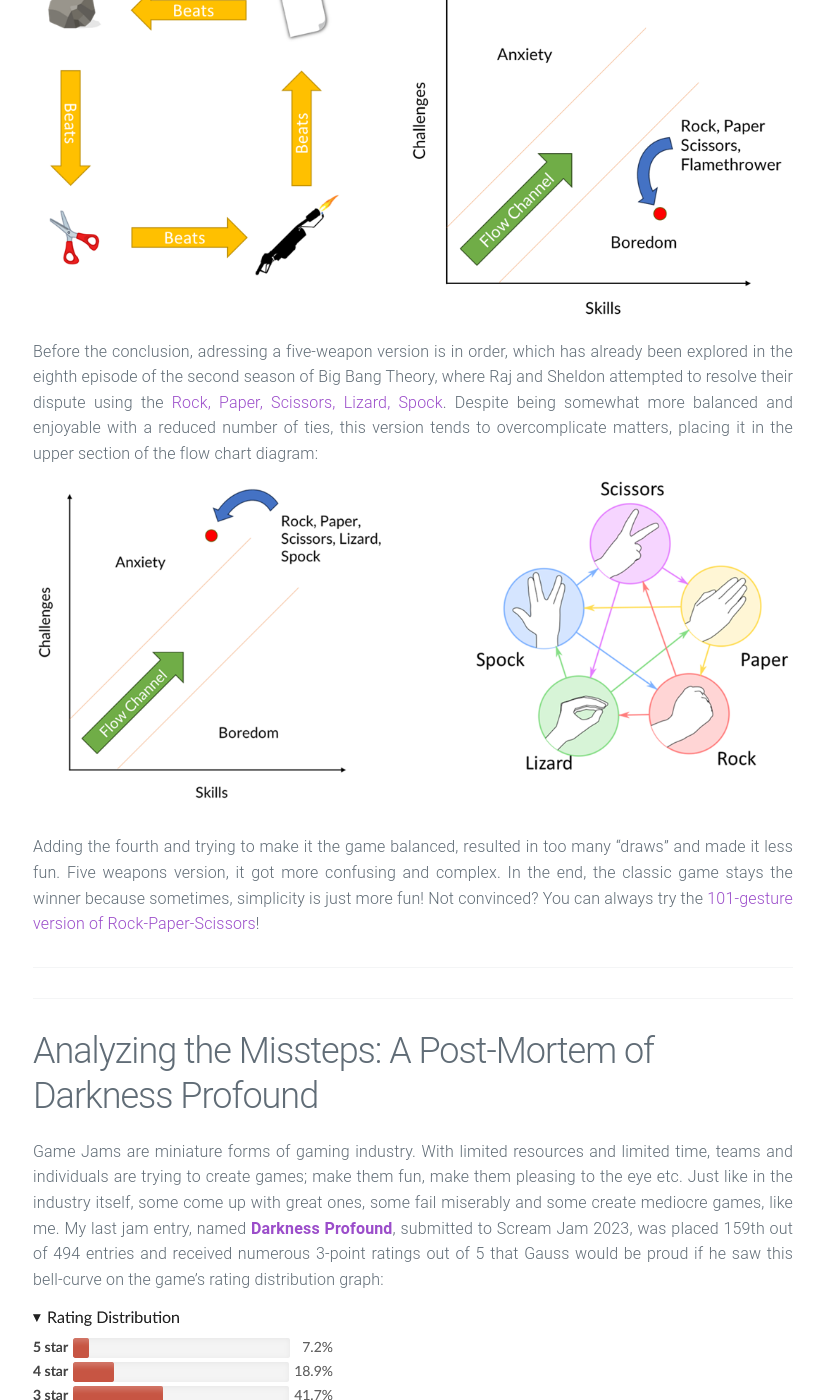
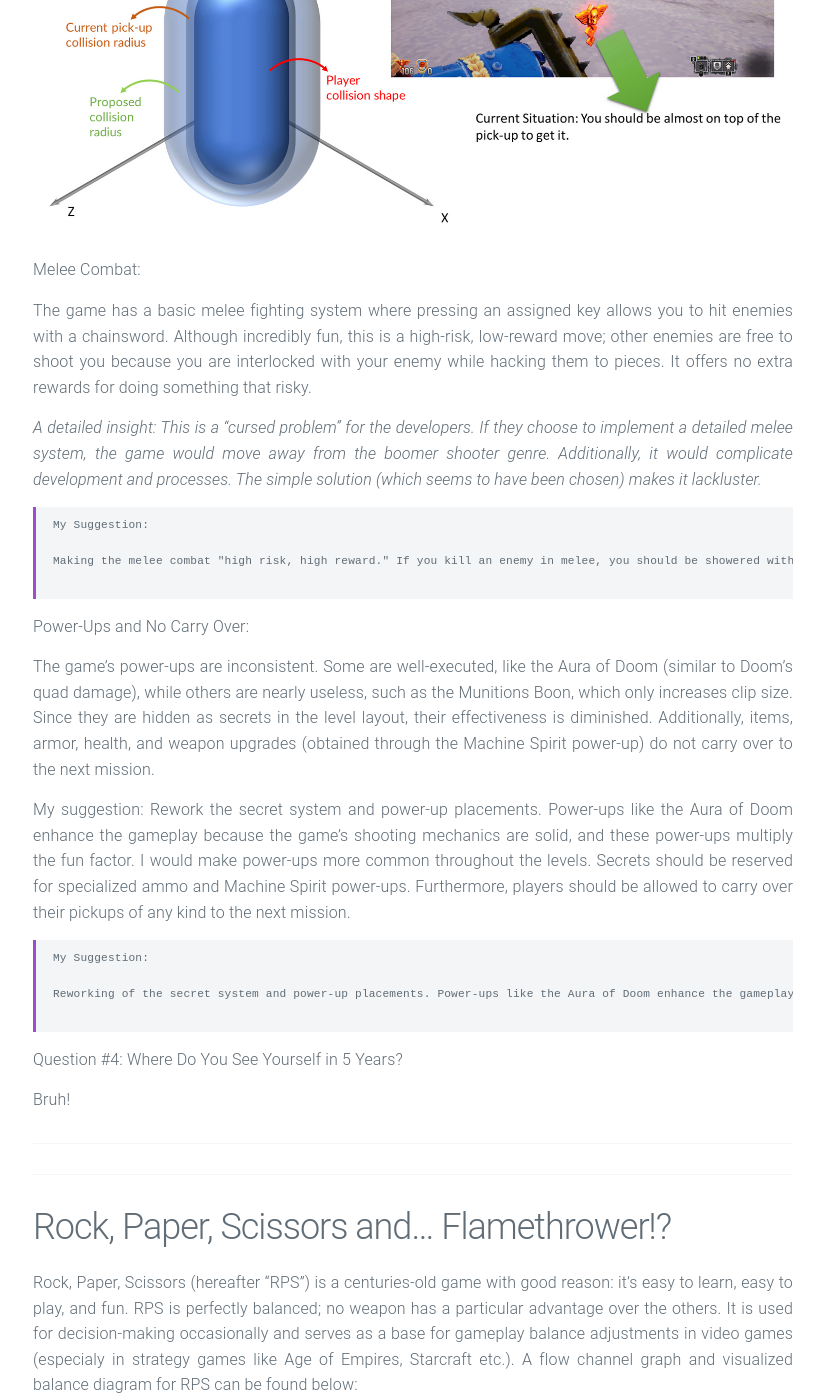
Before and after one commit to haliltuncerkaya/haliltuncerkaya.github.io, a Jekyll site: the page built from blog.md, in a window 1280 px wide and 1400 px high, scrolled down 2749 px. Shown: the whole window, without its empty margins (227-1051 px from the left). Built offline with Jekyll 4.4.1, drawn with Linux system fonts in a browser that asks for light colours; some of the changed text lies outside the part shown.

Commit message:
New blog entry

````diff
--- a/blog.md
+++ b/blog.md
@@ -36,19 +36,98 @@ permalink: /blog/
 
 <nav>
     <ul>
-		<li><a href="#section1">Rock, Paper, Scissors and… Flamethrower!?</a></li>
-        <li><a href="#section2">Analyzing the Missteps: A Post-Mortem of Darkness Profound</a></li>
-		<li><a href="#section3">Game Design Breakdown of World of Goo</a></li>
-        <li><a href="#section4">Beyond Difficulty: Examining the GTA:Vice City's Demolition Man</a></li>
-        <li><a href="#section5">A Look to The Troop's Accuracy Mechanics</a></li>
-		<li><a href="#section6">Player's Frustration, Designer's Insight</a></li>
-		<li><a href="#section7">Notes from Game Jams</a></li>
+		<li><a href="#mockInt1">Self Game Design Interview #1</a></li>
+		<li><a href="#rpsf">Rock, Paper, Scissors and… Flamethrower!?</a></li>
+        <li><a href="#dp_mortem">Analyzing the Missteps: A Post-Mortem of Darkness Profound</a></li>
+		<li><a href="#goo">Game Design Breakdown of World of Goo</a></li>
+        <li><a href="#demoman">Beyond Difficulty: Examining the GTA:Vice City's Demolition Man</a></li>
+        <li><a href="#datroop">A Look to The Troop's Accuracy Mechanics</a></li>
+		<li><a href="#achivement">Player's Frustration, Designer's Insight</a></li>
+		<li><a href="#danotez">Notes from Game Jams</a></li>
     </ul>
 </nav>
 
 ---------------------------
+<section id="mockInt1">
+    <h2>Self Game Design Interview #1</h2>
+</section>
 
-<section id="section1">
+Am I crazy? Interviewing myself on game design!? Sure, why not? Let's get the show on the road!
+
+Game: Warhammer 40,000: Boltgun - [Steam Page](https://store.steampowered.com/app/2005010/Warhammer_40000_Boltgun/){:target="_blank"}
+
+Question #1: What is the strongest design choice in Boltgun?
+
+Boltgun, a boomer shooter inspired by early 3D FPS titles like Doom and Quake, seems to have made its strongest design choice in its genre selection. This is evident in several ways:
+
+Gameplay-Genre Alignment: The core fantasy of being a genetically enhanced superhuman soldier aligns perfectly with the fast-paced, aggressive gameplay mechanics characteristic of boomer shooters.
+Simplified Development: The genre's emphasis on simple mechanics likely freed programmers and designers from implementing complex systems like cover mechanics or iron sights, streamlining development and easing the level design process.
+Cost-Effective Art Style:  The retro-inspired pixelated art style circumvents the challenges and costs associated with creating realistic 3D graphics.
+
+These factors likely saved the development team significant time and resources, allowing for further polish gameplay mechanics of the game.
+
+Question #2: What is the core loop of Boltgun?
+
+![Picture 12](/assets/boltgunLoop.png)
+
+Question #3: What would you change in Boltgun in terms of game mechanics?
+
+Weapon Strength System:
+
+Currently, every weapon has a strength value meant to be matched with enemy toughness. Low-strength weapons deal less damage to higher-toughness enemies, and vice versa. However, its representation is confusing; it causes players to assume that high-strength weapons deal high damage. For example, although the Plasma Gun has a strength of 7, it has a lower damage output compared to relatively low-strength weapons like the Heavy Bolter (strength 5). The highest damage weapon, the Grav Cannon, has a strength of 5, but it literally vaporizes lesser enemies and hits bosses hard.
+
+```
+My Suggestion:
+
+Either remove the strength system and force players to use their own judgment on weapons via trial and error, or make the equation "high strength weapons = high damage" true.
+
+```
+
+Pick-up Radius:
+
+The movement mechanics in the game are fluid. It feels and plays much faster than modern shooters aiming to be realistic, thanks to good level design and an almost flawless implementation of the collision system. However, the pick-up radius hinders this. It is so low that the player has to go directly on top of the pick-ups to collect them.
+
+```
+My Suggestion:
+
+Either increase the 3D collision shape for pick-ups to 3x or 4x their original size, or make them float to the player like in Doom (2016) and its sequels.
+
+```
+
+![Picture 13](/assets/boltgunRad.jpg)
+
+Melee Combat:
+
+The game has a basic melee fighting system where pressing an assigned key allows you to hit enemies with a chainsword. Although incredibly fun, this is a high-risk, low-reward move; other enemies are free to shoot you because you are interlocked with your enemy while hacking them to pieces. It offers no extra rewards for doing something that risky.
+
+*A detailed insight: This is a "cursed problem" for the developers. If they choose to implement a detailed melee system, the game would move away from the boomer shooter genre. Additionally, it would complicate development and processes. The simple solution (which seems to have been chosen) makes it lackluster.*
+
+```
+My Suggestion:
+
+Making the melee combat "high risk, high reward." If you kill an enemy in melee, you should be showered with armor and health rewards. A second choice would be implementing melee as a finishing move or execution mechanic. This mechanic is featured in the developers’ inspiration games - [as seen here](https://www.gamesindustry.biz/nailing-down-warhammer-40000-boltguns-mix-of-modern-and-retro): Doom (2016) and the Doom mod "Brutal Doom." This will also fit perfectly in a game set in the Warhammer 40,000 universe.
+
+```
+Power-Ups and No Carry Over:
+
+The game's power-ups are inconsistent. Some are well-executed, like the Aura of Doom (similar to Doom's quad damage), while others are nearly useless, such as the Munitions Boon, which only increases clip size. Since they are hidden as secrets in the level layout, their effectiveness is diminished. Additionally, items, armor, health, and weapon upgrades (obtained through the Machine Spirit power-up) do not carry over to the next mission.
+
+My suggestion: Rework the secret system and power-up placements. Power-ups like the Aura of Doom enhance the gameplay because the game's shooting mechanics are solid, and these power-ups multiply the fun factor. I would make power-ups more common throughout the levels. Secrets should be reserved for specialized ammo and Machine Spirit power-ups. Furthermore, players should be allowed to carry over their pickups of any kind to the next mission.
+
+```
+My Suggestion:
+
+Reworking of the secret system and power-up placements. Power-ups like the Aura of Doom enhance the gameplay because the game's shooting mechanics are solid, and these power-ups multiply the fun factor. I would make power-ups more common throughout the levels. Secrets should be reserved for specialized ammo and Machine Spirit power-ups. Furthermore, players should be allowed to carry over their pickups of any kind to the next mission.
+
+```
+Question #4: Where Do You See Yourself in 5 Years?
+
+Bruh!
+
+---------------------------
+---------------------------
+
+<section id="rpsf">
     <h2>Rock, Paper, Scissors and… Flamethrower!?</h2>
 </section>
 Rock, Paper, Scissors (hereafter “RPS”) is a centuries-old game with good reason: it's easy to learn, easy to play, and fun. RPS is perfectly balanced; no weapon has a particular advantage over the others. It is used for decision-making occasionally and serves as a base for gameplay balance adjustments in video games (especialy in strategy games like Age of Empires, Starcraft etc.). A flow channel graph and visualized balance diagram for RPS can be found below:
@@ -89,7 +168,7 @@ Adding the fourth and trying to make it the game balanced, resulted in too many
 ---------------------------
 
 
-<section id="section2">
+<section id="dp_mortem">
     <h2>Analyzing the Missteps: A Post-Mortem of Darkness Profound</h2>
 </section>
 
@@ -137,7 +216,7 @@ Participating in Scream Jam 2023 and creating Darkness Profound was a learning a
 ---------------------------
 ---------------------------
 
-<section id="section3">
+<section id="goo">
     <h2>Game Design Breakdown of World of Goo</h2>
 </section>
 
@@ -159,7 +238,7 @@ As addressed in the preceding sections of this game design breakdown we came to
 ---------------------------
 ---------------------------
 
-<section id="section4">
+<section id="demoman">
     <h2>Beyond Difficulty: Examining the GTA:Vice City's Demolition Man</h2>
 </section>
 
@@ -180,7 +259,7 @@ The third and the most significant problem is that this mission is not mandatory
 ---------------------------
 ---------------------------
 
-<section id="section5">
+<section id="datroop">
     <h2>A Look to The Troop's Accuracy Mechanics</h2>
 </section>
 
@@ -208,7 +287,7 @@ These two mechanics create a depth of tactical choices. How many tiles should I
 ---------------------------
 ---------------------------
 
-<section id="section6">
+<section id="achievement">
     <h2>Player's Frustration, Designer's Insight</h2>
 </section>
 
@@ -231,7 +310,7 @@ My player side and game designer side have now made peace with each other. From
 
 ---------------------------
 ---------------------------
-<section id="section7">
+<section id="danotez">
     <h2>Notes from Game Jams  </h2>
 </section>
 
````
Also changed, not shown: other parts of blog.md (+1 -1 lines), otherstuff.md (+1 -1 lines), assets/boltgunLoop.png (added), assets/boltgunRad.jpg (added).
